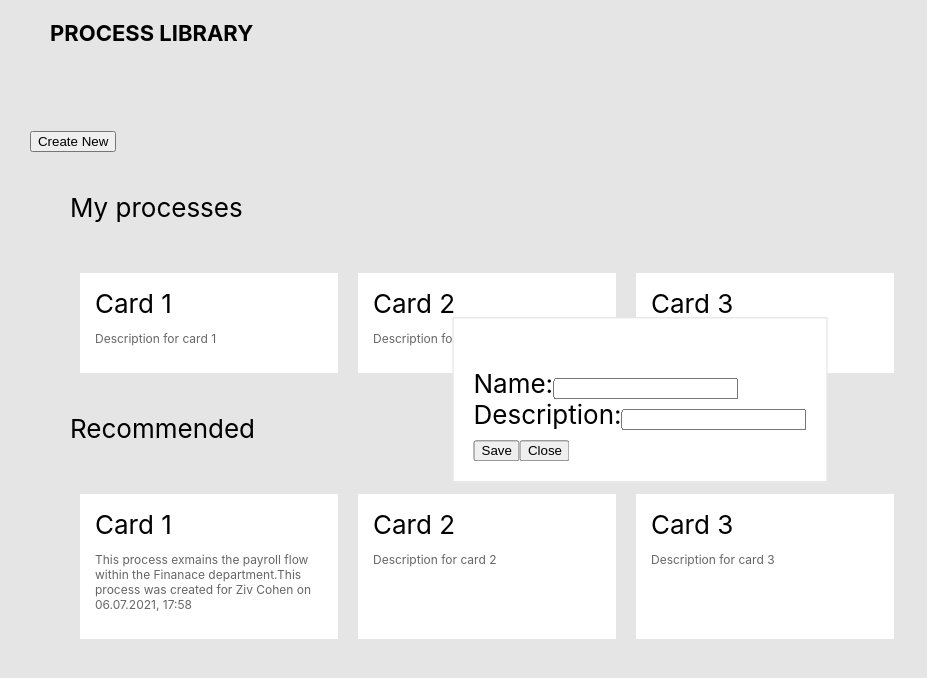
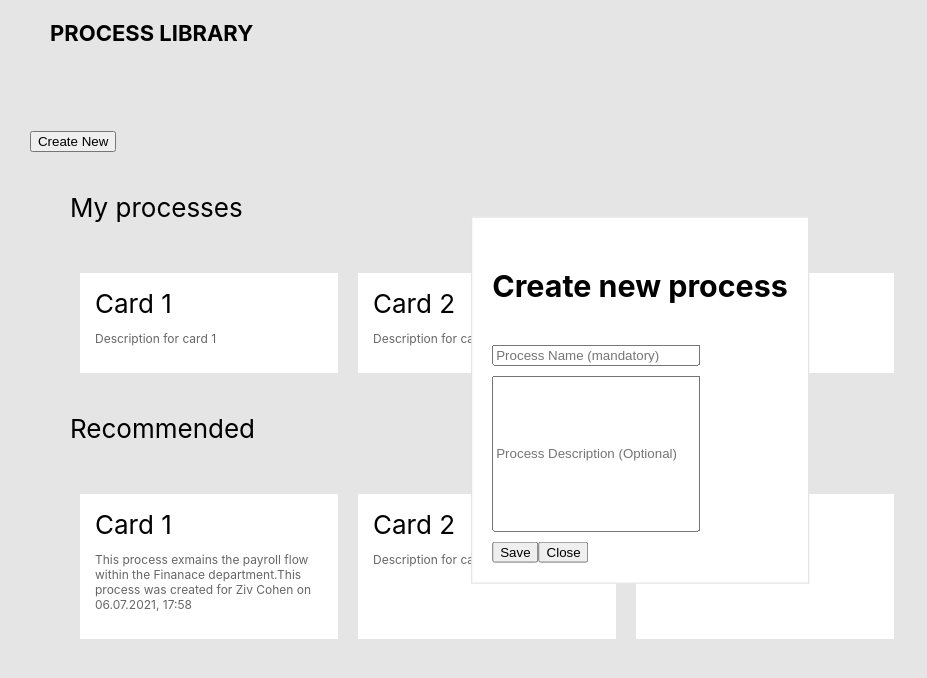
Before and after one commit to SvetaDanielyan/reco-test, a React (Create React App) app in the folder reco-test/: page / in a window 1280 px wide. Both pictures are taken after a click on the button "Create New". Shown: the top 678 px of the page, without its empty margins (0-927 px from the left). Built offline with nearby package versions, Linux system fonts and the light colour scheme.

Commit message:
minor UI changes

```diff
--- a/reco-test/src/components/Popup.jsx
+++ b/reco-test/src/components/Popup.jsx
@@ -1,6 +1,6 @@
 import React, { useState } from "react";
 
-const Popup = (props) => {
+const Popup = () => {
   const [isOpen, setIsOpen] = useState(false);
   const [name, setName] = useState("");
   const [description, setDescription] = useState("");
@@ -26,25 +26,23 @@ const Popup = (props) => {
             border: "1px solid #ddd",
           }}
         >
-          <h3>{props.title}</h3>
+          <h3>Create new process</h3>
           <form onSubmit={handleSubmit}>
-            <label>
-              Name:
             <input
               type="text"
               value={name}
               onChange={(event) => setName(event.target.value)}
+              placeholder="Process Name (mandatory)"
+              style={{ width: "200px" }}
             />
-            </label>
             <br />
-            <label>
-              Description:
             <input
               type="text"
               value={description}
               onChange={(event) => setDescription(event.target.value)}
+              placeholder="Process Description (Optional)"
+              style={{ width: "200px", height: "150px", marginTop: "10px" }}
             />
-            </label>
             <br />
             <button type="submit">Save</button>
             <button onClick={() => setIsOpen(!isOpen)}>Close</button>
```
Lines whose indentation alone changed are shown as unchanged.
